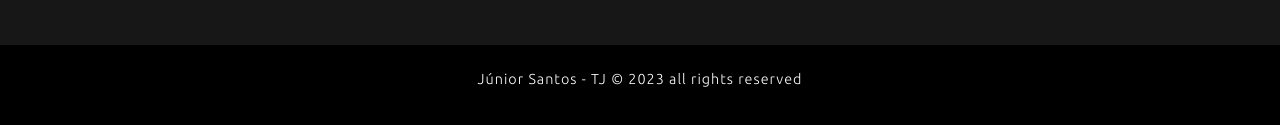
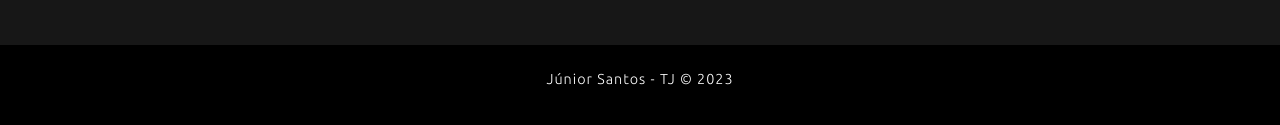
Before and after one commit to zzjunior/zzjunior.github.io, a plain HTML site: page index.html in a window 1280 px wide. Shown: the part 547-672 px from the top of the page. Drawn offline with nearby package versions, Linux system fonts and the light colour scheme.

Commit message:
Update footer copyright index.html
Atualização no footer

```diff
--- a/index.html
+++ b/index.html
@@ -108,7 +108,7 @@
       <div id="footer_copyright">
         Júnior Santos - TJ
         &#169
-        2023 all rights reserved
+        2023
       </div>
     </footer>
     <script src="./JS/script.js"></script>
```
